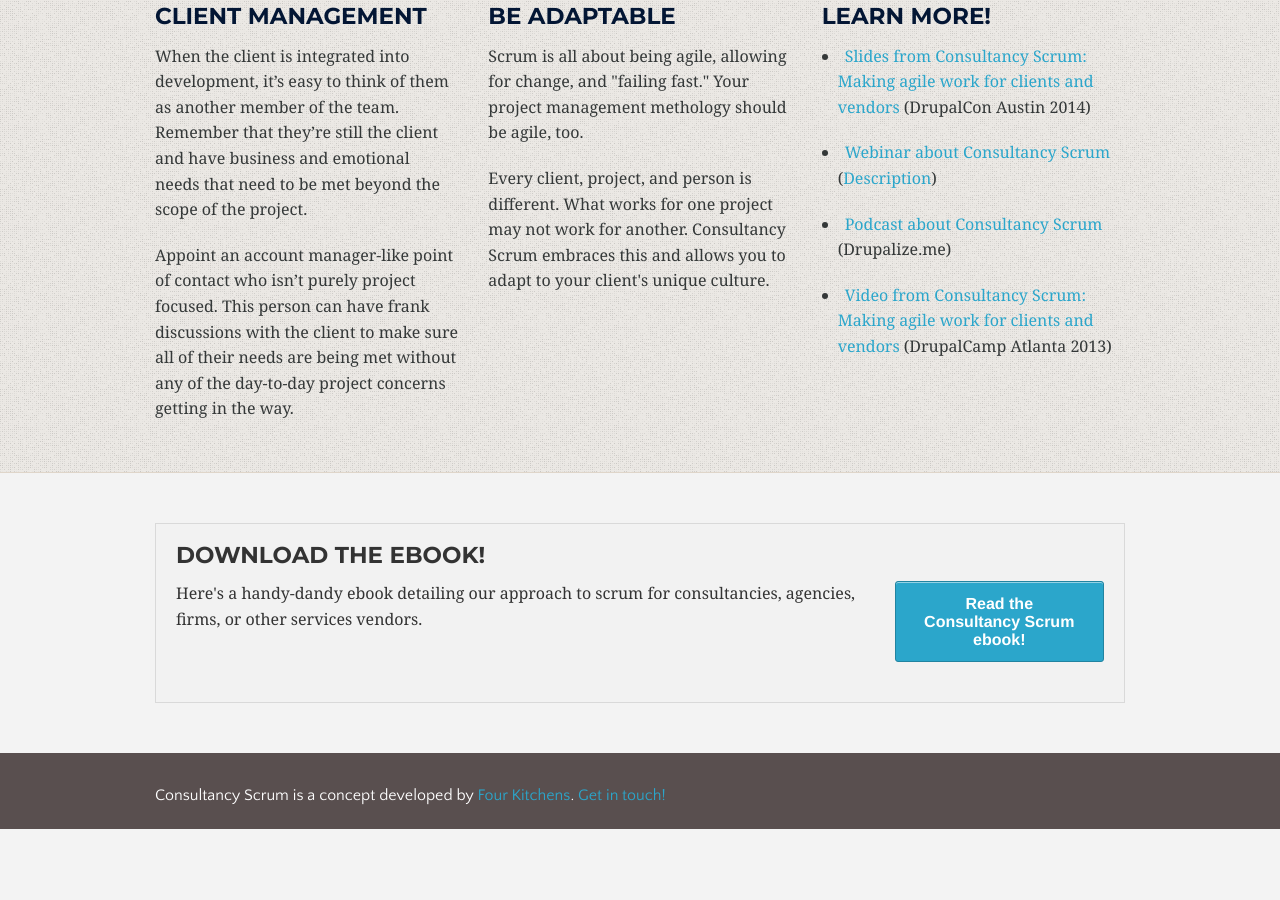
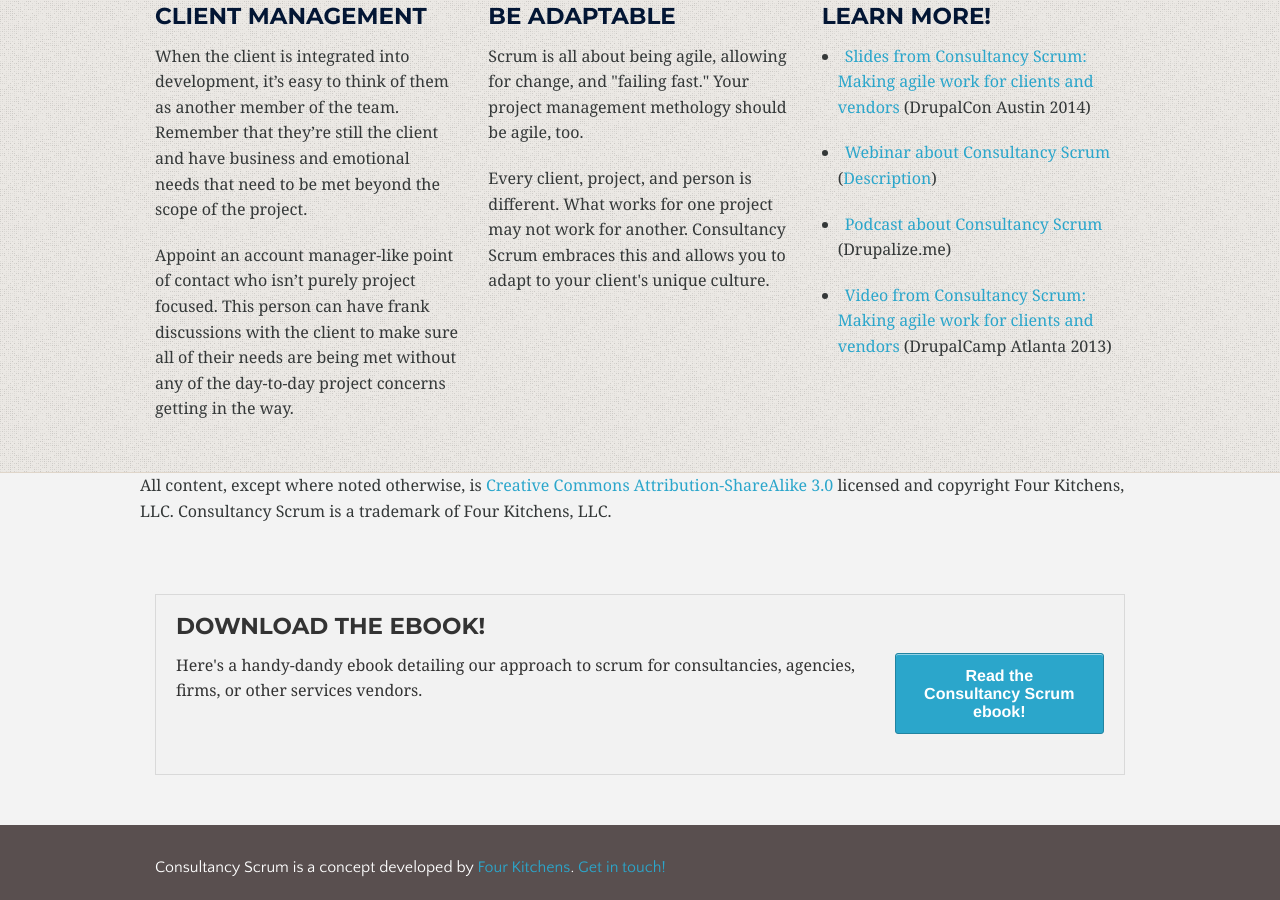
Before and after one commit to fourkitchens/consultancy-scrum, a Jekyll site: the page built from _posts/0000-01-01-en-us.html, in a window 1280 px wide and 900 px high, scrolled down 1886 px. Built offline with Jekyll 4.4.1, drawn with Linux system fonts in a browser that asks for light colours; some web fonts are replaced; before the commit the page ends 2715 px from its top, so only the background shows below that.

Commit message:
Added copyright, licensing, and trademark info.

```diff
--- a/_posts/0000-01-01-en-us.html
+++ b/_posts/0000-01-01-en-us.html
@@ -106,3 +106,9 @@
 
 </div>
 <!-- End Benefits -->
+
+<!-- Credits -->
+<div class="row">
+  <p>All content, except where noted otherwise, is <a href="http://creativecommons.org/licenses/by-sa/3.0/" rel="nofollow">Creative Commons Attribution-ShareAlike 3.0</a> licensed and copyright Four Kitchens, LLC. Consultancy Scrum is a trademark of Four Kitchens, LLC.</p>
+</div>
+<!-- End Credits -->
```
